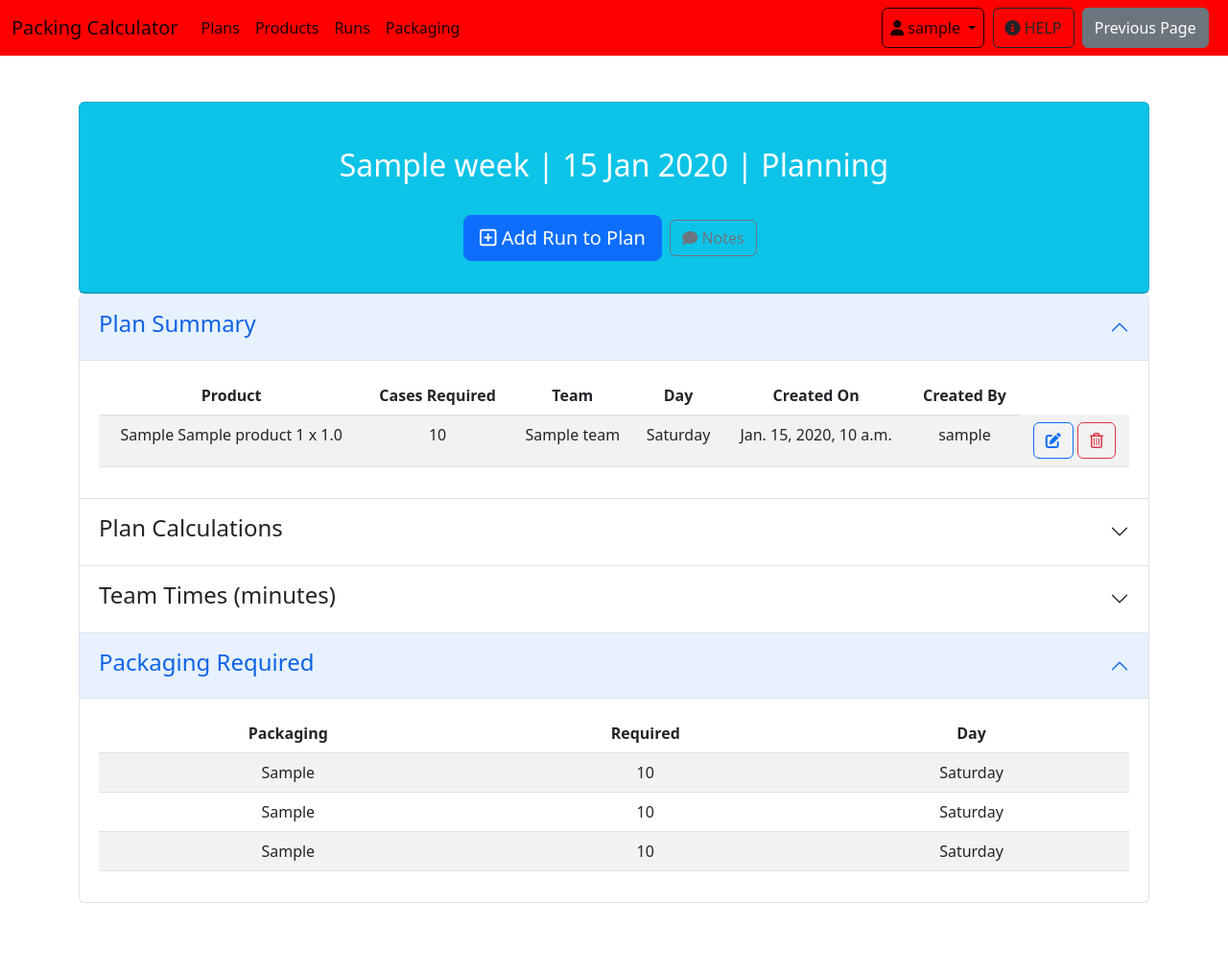
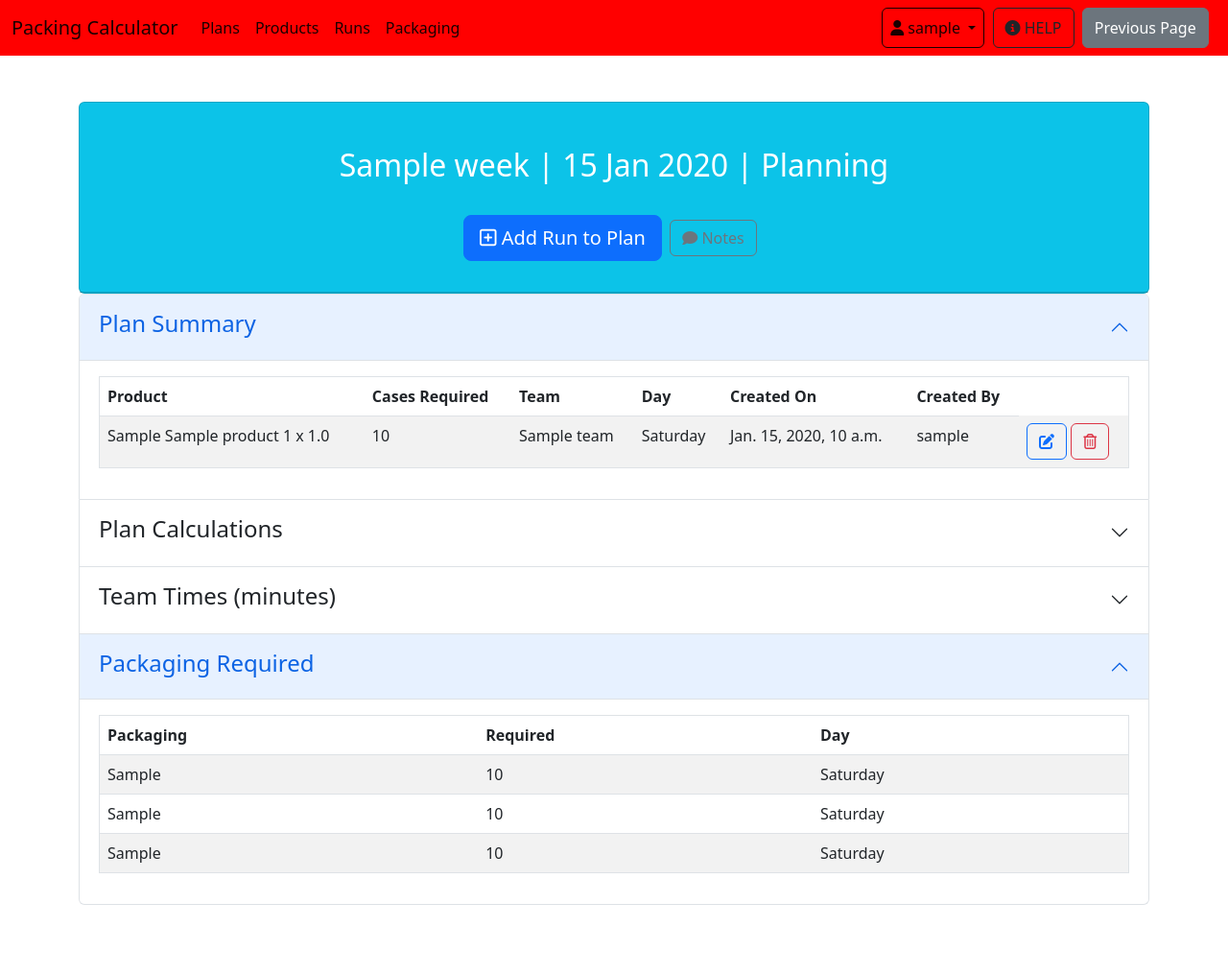
Before and after one commit to RadheyaM/Factory-Planner, a Django app: page /plan/1/detail in a window 1280 px wide. Shown: the whole page at 96% size. Before the commit the page ends 941 px from the top, so only its background shows below. Run offline with Django 3.2, Linux system fonts and the light colour scheme; a user stored in the database is signed in; tables that the repository leaves empty hold one stand-in row (values such as "Sample post"); some libraries are stand-ins or nearby versions.

Commit message:
Make adjustments to improve appearance of certain elements such as tables on small screens

```diff
--- a/static/css/base.css
+++ b/static/css/base.css
@@ -1,3 +1,26 @@
+html,
+body {
+    height: 100%;
+    margin: 0;
+    max-width: 100%;
+}
+
+.table-container {
+    overflow-x: auto;
+}
+
+table {
+    border-collapse: collapse;
+    border-spacing: 0;
+    width: 100%;
+    border: 1px solid #ddd;
+  }
+
+  th, td {
+    text-align: left;
+    padding: 8px;
+  }
+
 .active {
     background-color: #FF0000;
     color: white;
--- a/templates/detail/plan-detail.html
+++ b/templates/detail/plan-detail.html
@@ -30,7 +30,7 @@
 
 <!--ACCORDION DISPLAY CONTAINING TABLES OF INFORMATION RE THE WEEK PLAN-->
 {% block accordion %}
-<div class="container">
+<div class="container accordion-container">
   <div class="accordion" id="detail-accordion">
     <div class="accordion-item">
       <h2 class="accordion-header" id="headingOne">
@@ -43,7 +43,8 @@
       <div id="collapseOne" class="accordion-collapse collapse show" aria-labelledby="headingOne">
         <div class="accordion-body">
           <!--ACCORDION TABLE NO.1-->
-          <table class="table table-striped text-center">
+          <div class="table-container">
+            <table class="table table-striped text-center table-responsive-sm">
               <thead>
                 <tr>
                   <th>Product</th>
@@ -78,6 +79,7 @@
           </div>
         </div>
       </div>
+    </div>
     <div class="accordion-item">
       <h2 class="accordion-header" id="headingTwo">
         <button class="accordion-button collapsed" type="button" data-bs-toggle="collapse" data-bs-target="#collapseTwo"
@@ -89,6 +91,7 @@
       <div id="collapseTwo" class="accordion-collapse collapse" aria-labelledby="headingTwo">
         <div class="accordion-body">
           <!--ACCORDION TABLE NO.2-->
+          <div class="table-container">
             <table class=" table table-striped text-center">
               <thead>
                 <tr>
@@ -120,6 +123,7 @@
           </div>
         </div>
       </div>
+    </div>
     <div class="accordion-item">
       <h2 class="accordion-header" id="headingThree">
         <button class="accordion-button collapsed" type="button" data-bs-toggle="collapse"
@@ -131,6 +135,7 @@
       <div id="collapseThree" class="accordion-collapse collapse" aria-labelledby="headingThree">
         <div class="accordion-body">
           <!--ACCORDION TABLE NO.3-->
+          <div class="table-container">
             <table class=" table table-striped text-center">
               <thead>
                 <tr>
@@ -192,6 +197,7 @@
           </div>
         </div>
       </div>
+    </div>
     <div class="accordion-item">
       <h2 class="accordion-header" id="headingFour">
         <button class="accordion-button" type="button" data-bs-toggle="collapse" data-bs-target="#collapseFour"
@@ -203,6 +209,7 @@
       <div id="collapseFour" class="accordion-collapse collapse show" aria-labelledby="headingFour">
         <div class="accordion-body">
           <!--ACCORDION TABLE NO.4-->
+          <div class="table-container">
             <table class=" table table-striped text-center">
               <thead>
                 <tr>
@@ -236,6 +243,7 @@
       </div>
     </div>
   </div>
+</div>
 <br><br><br>
 {% endblock accordion %}
 
--- a/templates/partials/modal.html
+++ b/templates/partials/modal.html
@@ -65,8 +65,8 @@
             {% for note in notes %}
             <br>
             <div class="row justify-content-md-center">
-              <div class="col-3"></div>
-              <div class="col-6 ">
+              <div class="col-1"></div>
+              <div class="col-10">
                 <div class="card border-primary text-center">
                   <div class="card-header text-primary">
                       {{ note.name.name }} |
@@ -84,7 +84,7 @@
                   </div>
                 </div>
               </div>
-              <div class="col-3"></div>
+              <div class="col-1"></div>
               <br>
             </div>
             {% endfor %}
```
Lines whose indentation alone changed are shown as unchanged.
